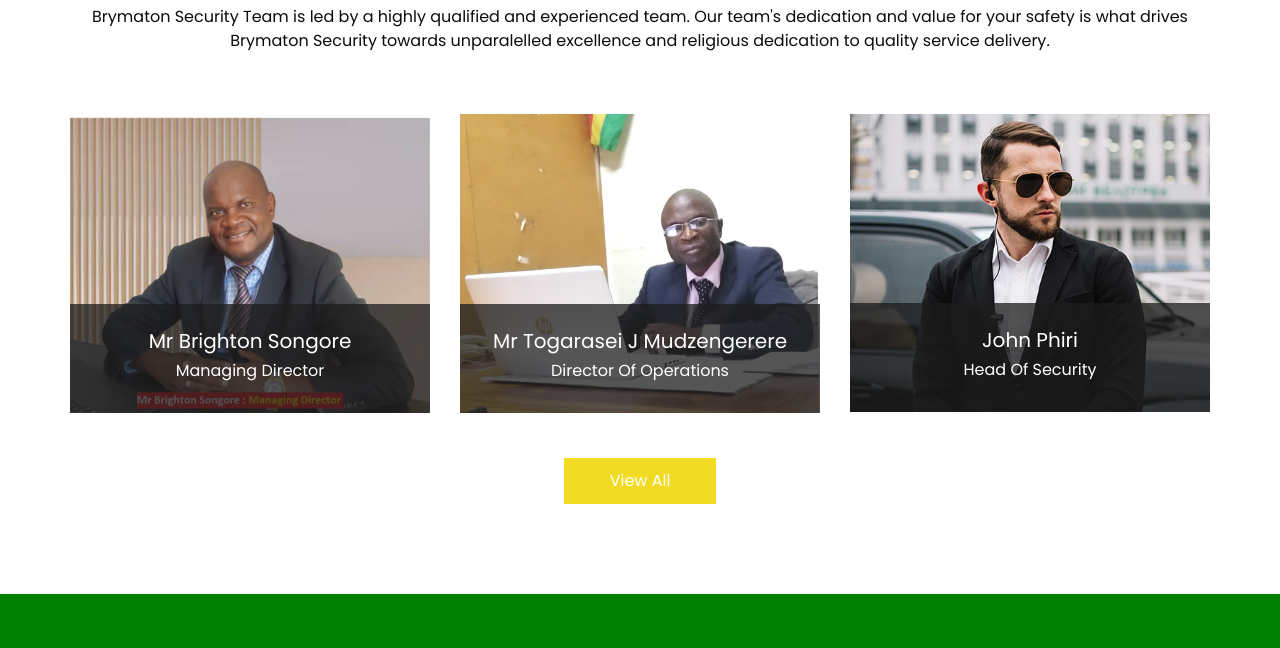
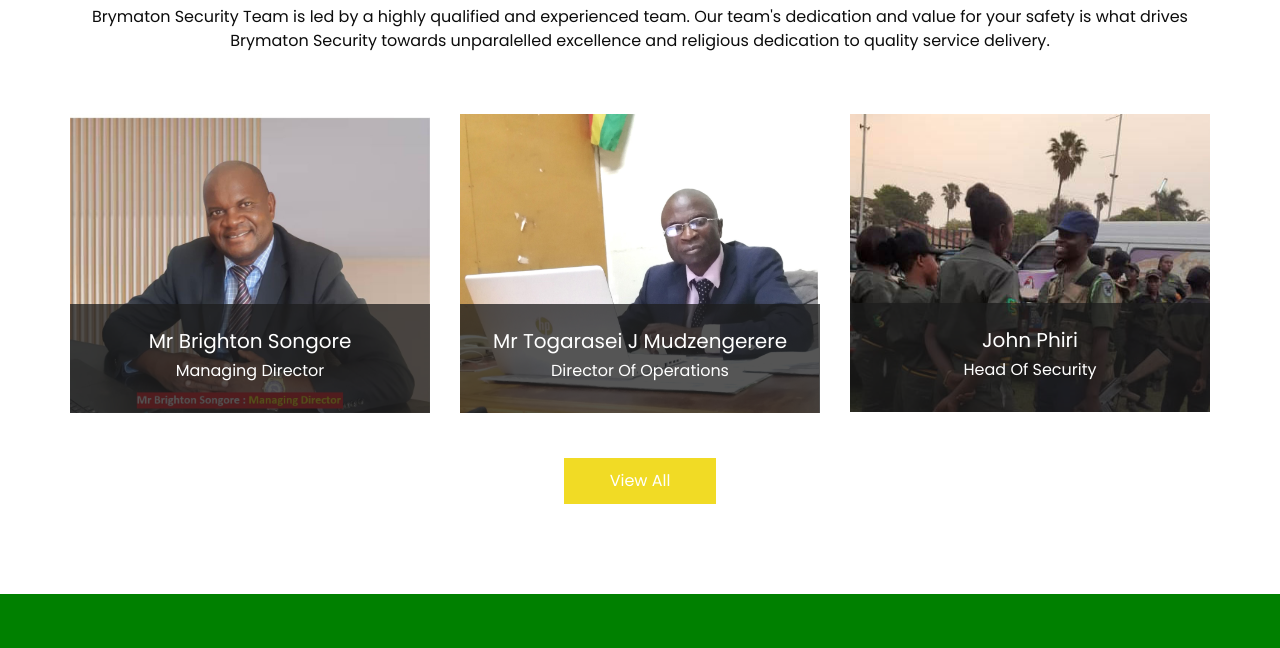
Before and after one commit to tanaka678/brymatonsecurity, a plain HTML site: page index.html in a window 1280 px wide. Shown: the part 4243-4891 px from the top of the page. Drawn offline with Linux system fonts and the light colour scheme.

Commit message:
Update index.html

```diff
--- a/index.html
+++ b/index.html
@@ -527,7 +527,7 @@
         <div class="col-md-4 col-sm-6 mx-auto ">
           <div class="box">
             <div class="img-box">
-              <img src="images/t3.jpg" alt="">
+              <img src="images/guard (13).jpg" alt="">
             </div>
             <div class="detail-box">
               <h5>
```
